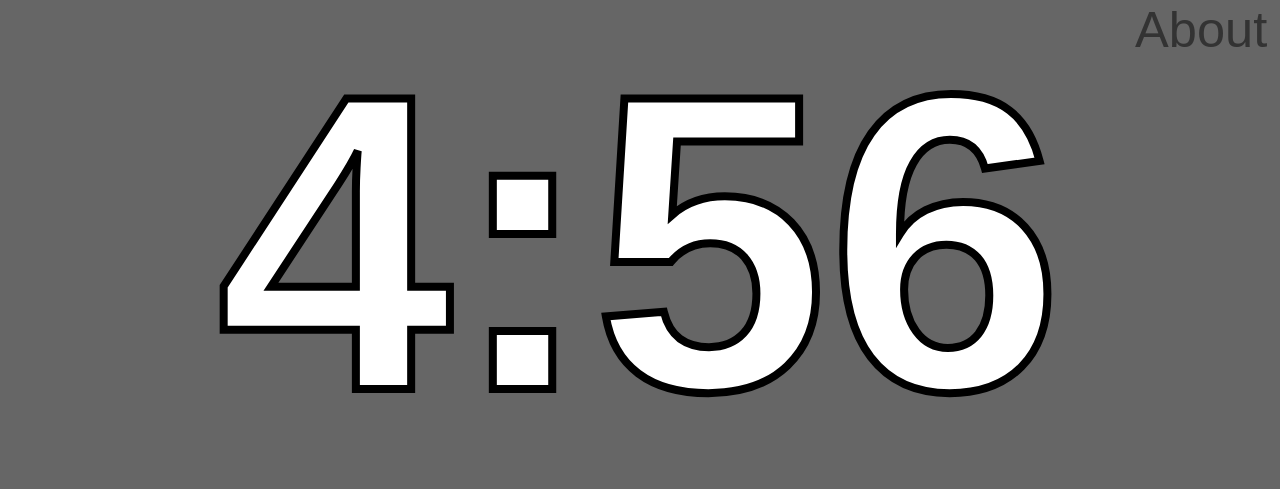
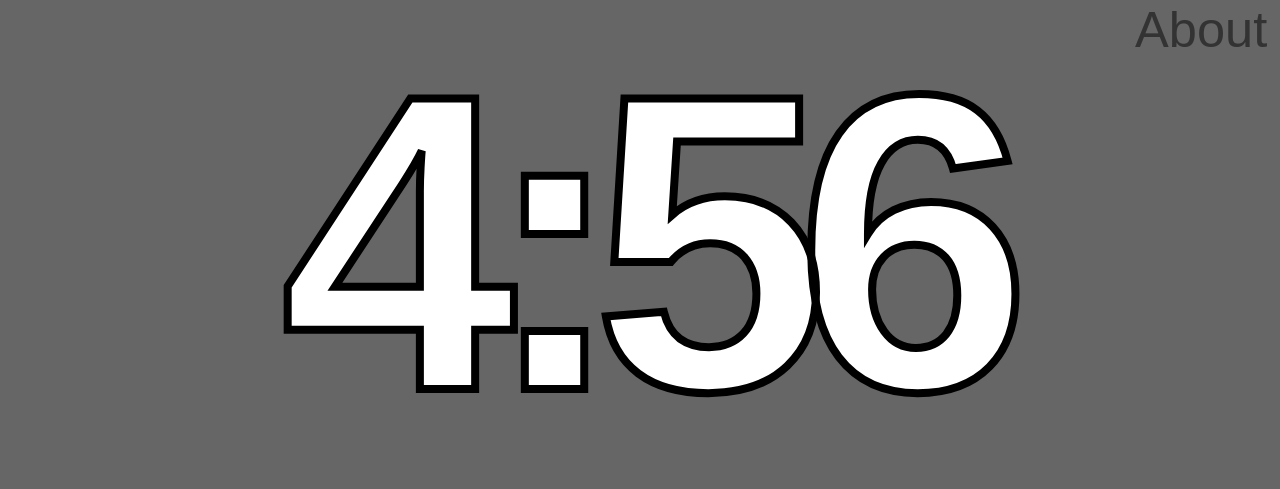
Before and after one commit to particle/PracTimer, a plain HTML site: page index.html in a window 1280 px wide. Drawn offline with Linux system fonts and the light colour scheme.

Commit message:
Tighten Up

```diff
--- a/index.html
+++ b/index.html
@@ -17,6 +17,7 @@
             font-family: Arial, Helvetica, sans-serif;
             font-size: 33vw;
             font-weight: 900;
+            letter-spacing: -2.5vw ;
             position: absolute;
             right: 0;
             text-align: center;
```
